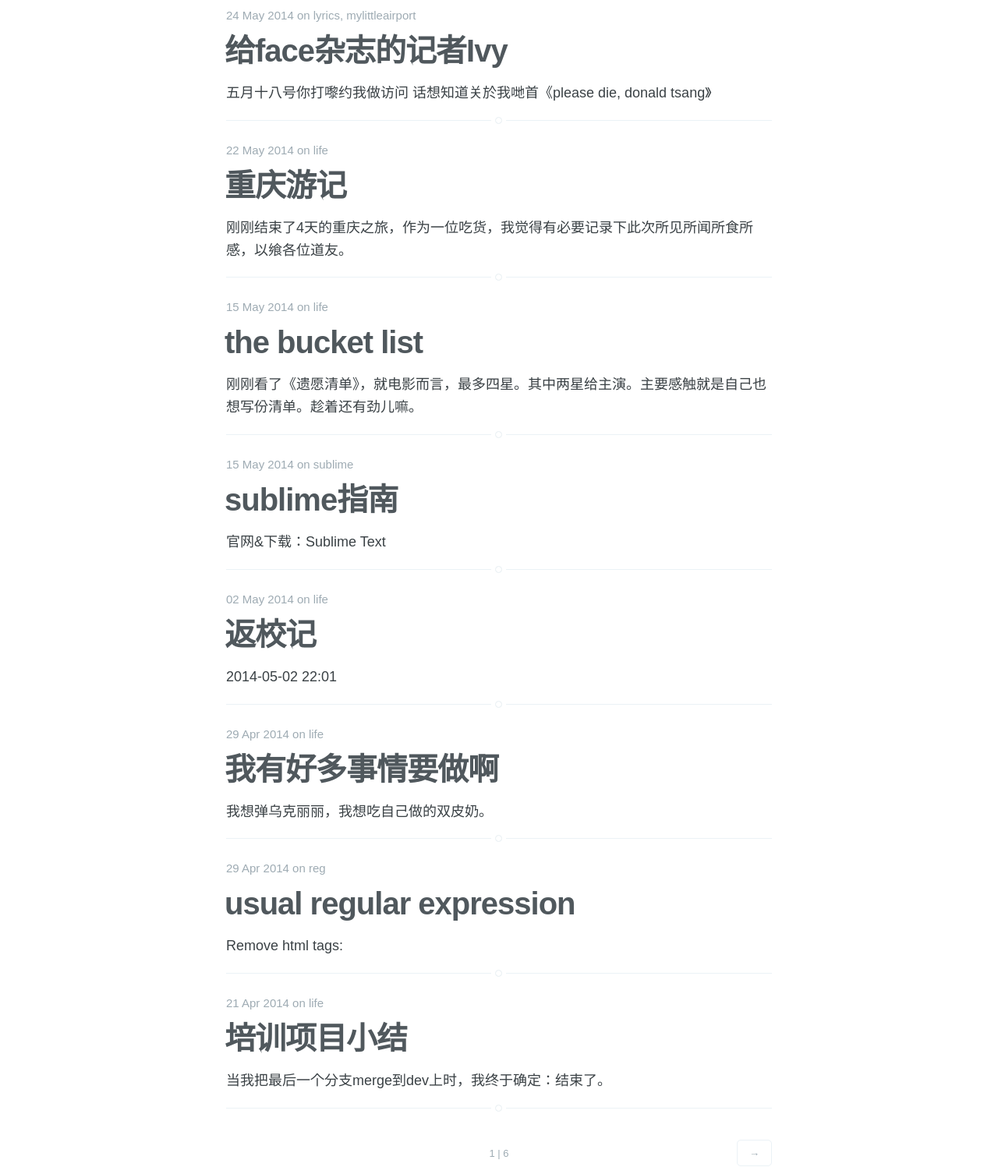
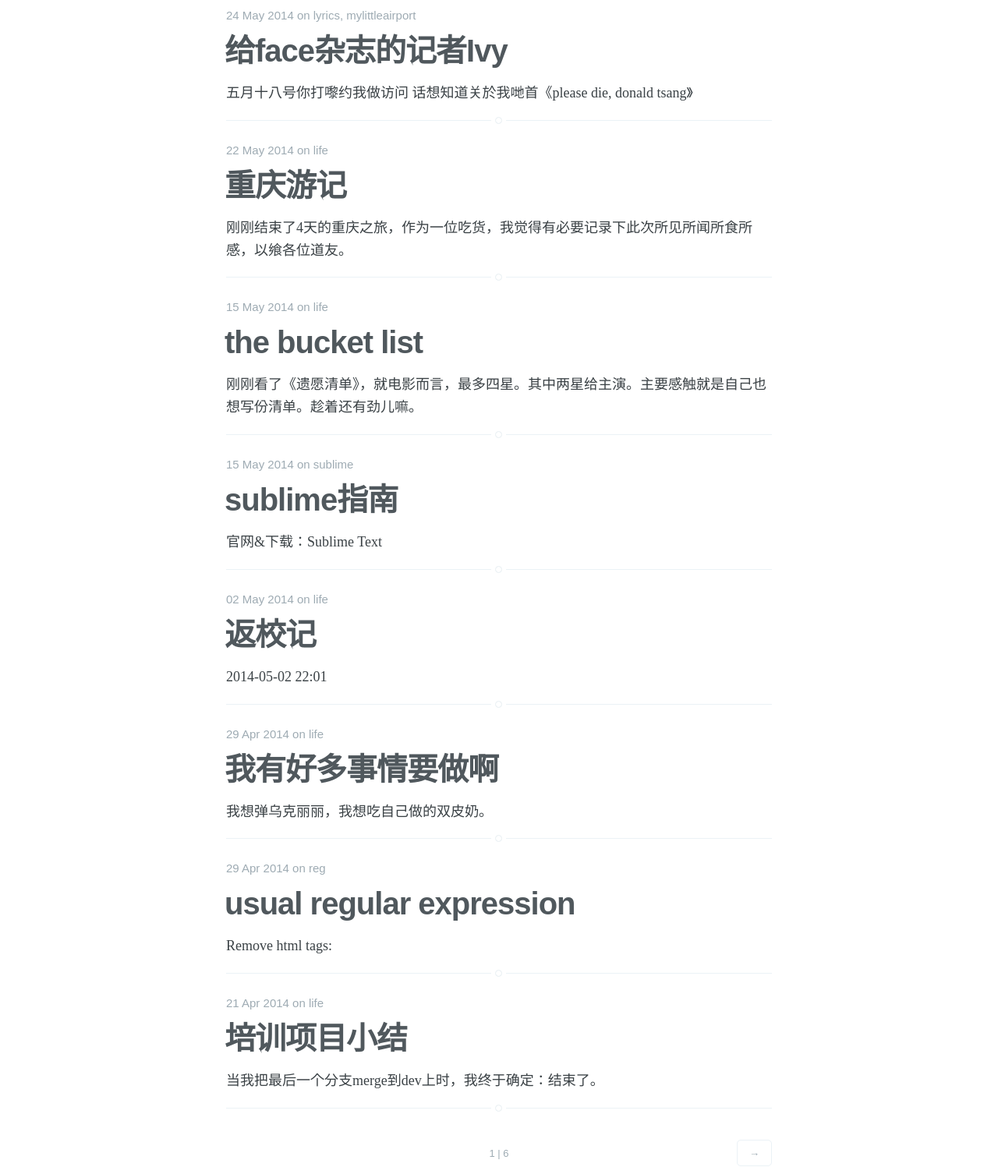
Before and after one commit to dragonwong/blog, a Jekyll site: the page built from index.html, in a window 1280 px wide. Shown: the part 588-2085 px from the top of the page at 78% size. Built offline with Jekyll 4.4.1, drawn with Linux system fonts in a browser that asks for light colours; the list of posts is cut into pages by our own code.

Commit message:
up font-family to Times New Roman

```diff
--- a/css/main.css
+++ b/css/main.css
@@ -376,6 +376,7 @@ table.plain {
     margin: 1.6rem 0 0 0;
     font-size: 0.9em;
     line-height: 1.6em;
+    font-family: Times New Roman;
 }
 
 .post-meta {
@@ -459,6 +460,9 @@ table.plain {
     padding: 40px 0;
 }
 
+.post-content{
+    font-family: Times New Roman;
+}
 /* Keep large images within the bounds of the post-width */
 .post-content img {
     display: block;
@@ -483,6 +487,7 @@ table.plain {
     margin: 1rem 0;
     font-size: 1.4rem;
     line-height: 1.6em;
+    font-family: Times New Roman;
 }
 
 
```
